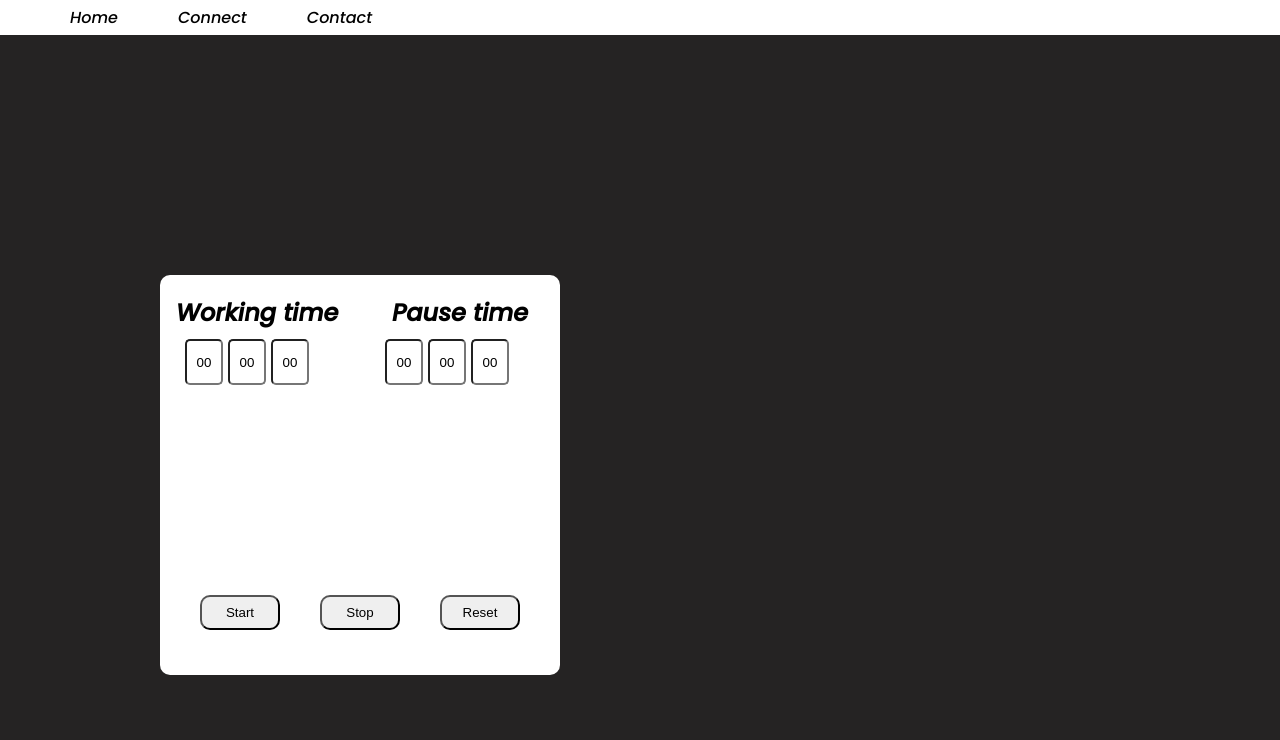
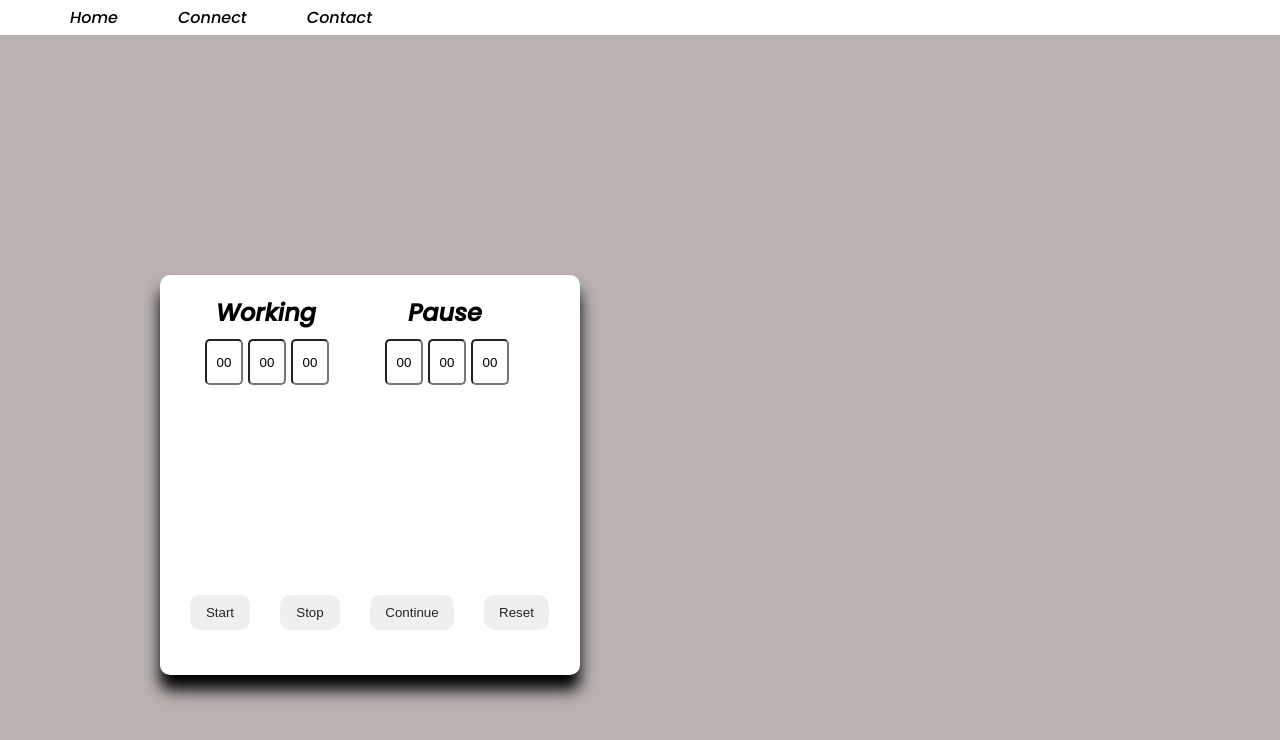
Before and after one commit to Molaryy/bective, a React (Vite) app: page / in a window 1280 px wide. Shown: the top 740 px of the page. Built offline with nearby package versions, Linux system fonts and the light colour scheme.

Commit message:
feat: added continue button and new styles

```diff
--- a/src/App.tsx
+++ b/src/App.tsx
@@ -3,10 +3,10 @@ import Navbar from './components/Navbar.tsx'
 
 function App() {
   return (
-    <div>
+    <>
       <Navbar />
       <TimerFormHandler />
-    </div>
+    </>
   )
 }
 
--- a/src/components/Form/TimerForm.tsx
+++ b/src/components/Form/TimerForm.tsx
@@ -49,9 +49,16 @@ const TimerForm: React.FC<TimerFormProps> = ({
   setPauseTime,
   handlePauseTimer,
   handleResetTimer,
-}) => (
+  handleContinueTimer,
+  isWorking,
+  isInPause,
+}) => {
+  const workTitleCss = isWorking ? 'is-working-title' : ''
+  const pauseTitleCss = isInPause ? 'is-in-pause-title' : 'black'
+
+  return (
     <form className='time-form' onSubmit={onSubmit}>
-    <h2 className='work-time-title'>Working time</h2>
+      <h2 className={`work-time-title ${workTitleCss}`}>Working</h2>
       <label className='work-time'>
         <InputTime
           time={workTime[0]}
@@ -75,7 +82,7 @@ const TimerForm: React.FC<TimerFormProps> = ({
           setPauseTime={setPauseTime}
         />
       </label>
-    <h2 className='pause-time-title'>Pause time</h2>
+      <h2 className={`pause-time-title ${pauseTitleCss}`}>Pause</h2>
       <label className='pause-time'>
         <InputTime
           time={pauseTime[0]}
@@ -106,11 +113,15 @@ const TimerForm: React.FC<TimerFormProps> = ({
         <button className='btn-form' type='button' onClick={handlePauseTimer}>
           Stop
         </button>
+        <button className='btn-form' type='button' onClick={handleContinueTimer}>
+          Continue
+        </button>
         <button className='btn-form' type='button' onClick={handleResetTimer}>
           Reset
         </button>
       </div>
     </form>
   )
+}
 
 export default TimerForm
--- a/src/components/Form/TimerFormHandler.tsx
+++ b/src/components/Form/TimerFormHandler.tsx
@@ -29,6 +29,12 @@ function TimerFormHandler() {
     setIsWorkTimerRunning(false)
     setWorkTime(['00', '00', '00'])
     setPauseTime(['00', '00', '00'])
+  }
+
+  const handleContinueTimer = (): void => {
+    setIsWorkTimerRunning(workTime.toString() != storeWorkTime?.toString())
+    setIsPauseTimerRunning(pauseTime.toString() != storePauseTime?.toString())
+    !startPauseSound ? setStartSongWork(true) : setStartSongWork(false)
   }
 
   useEffect(() => {
@@ -78,6 +84,9 @@ function TimerFormHandler() {
         setPauseTime={setPauseTime}
         handlePauseTimer={handlePauseTimer}
         handleResetTimer={handleResetTimer}
+        handleContinueTimer={handleContinueTimer}
+        isWorking={isWorkTimerRunning}
+        isInPause={isPauseTimerRunning}
       />
       {startPauseSound ? <audio controls src={pauseSound} autoPlay hidden /> : <></>}
     </>
--- a/src/styles/App.scss
+++ b/src/styles/App.scss
@@ -4,22 +4,43 @@ body {
   padding: 0;
   margin: 0;
   font-family: 'Poppins', sans-serif;
-  background-color: #252323;
+  background-color: #b9b0b0;
 }
 
 .time-form {
   margin-top: 15rem;
   margin-left: 10rem;
-  width: 400px;
+  width: 420px;
   height: 400px;
-  background-color: white;
+  background-color: #ffffff;
   border-radius: 10px;
+  box-shadow: 0 15px 15px;
+}
+
+.work-time-title {
+  position: absolute;
+  margin-left: 3.5rem;
+}
+
+.pause-time-title {
+  position: absolute;
+  margin-left: 15.5rem;
+}
+
+.is-working-title {
+  transition: all 0.3s ease 0s;
+  color: #ffaf00;
+}
+
+.is-in-pause-title {
+  transition: all 0.3s ease 0s;
+  color: #0fbcce;
 }
 
 .work-time {
   position: absolute;
   margin-top: 4rem;
-  margin-left: 20px;
+  margin-left: 40px;
   width: 150px;
 }
 
@@ -45,32 +66,27 @@ body {
 
 .buttons-time-form {
   .btn-form {
+    width: 60px;
+    height: 35px;
+    margin-left: 30px;
+    margin-top: 20rem;
+    padding: 0 15px;
+    display: inline-block;
     border-radius: 10px;
     transition: all 0.3s ease 0s;
-    display: inline-block;
-    padding: 0 15px;
+    border: none;
+    color: #252323;
   }
   .btn-form:hover {
     color: #fcfcfc;
     background-color: #000000;
   }
-}
-
-.btn-form {
-  margin-top: 20rem;
-  width: 80px;
-  height: 35px;
-  margin-left: 40px;
-}
-
-.pause-time-title {
-  position: absolute;
-  margin-left: 14.5rem;
-}
-
-.work-time-title {
-  position: absolute;
-  margin-left: 1rem;
+  .btn-form:nth-child(3) {
+    width: 84px;
+  }
+  .btn-form:nth-child(4) {
+    width: 65px;
+  }
 }
 
 input {
```
Also changed, not shown: src/types.ts (+12 -9 lines). Lines whose indentation alone changed are shown as unchanged.
